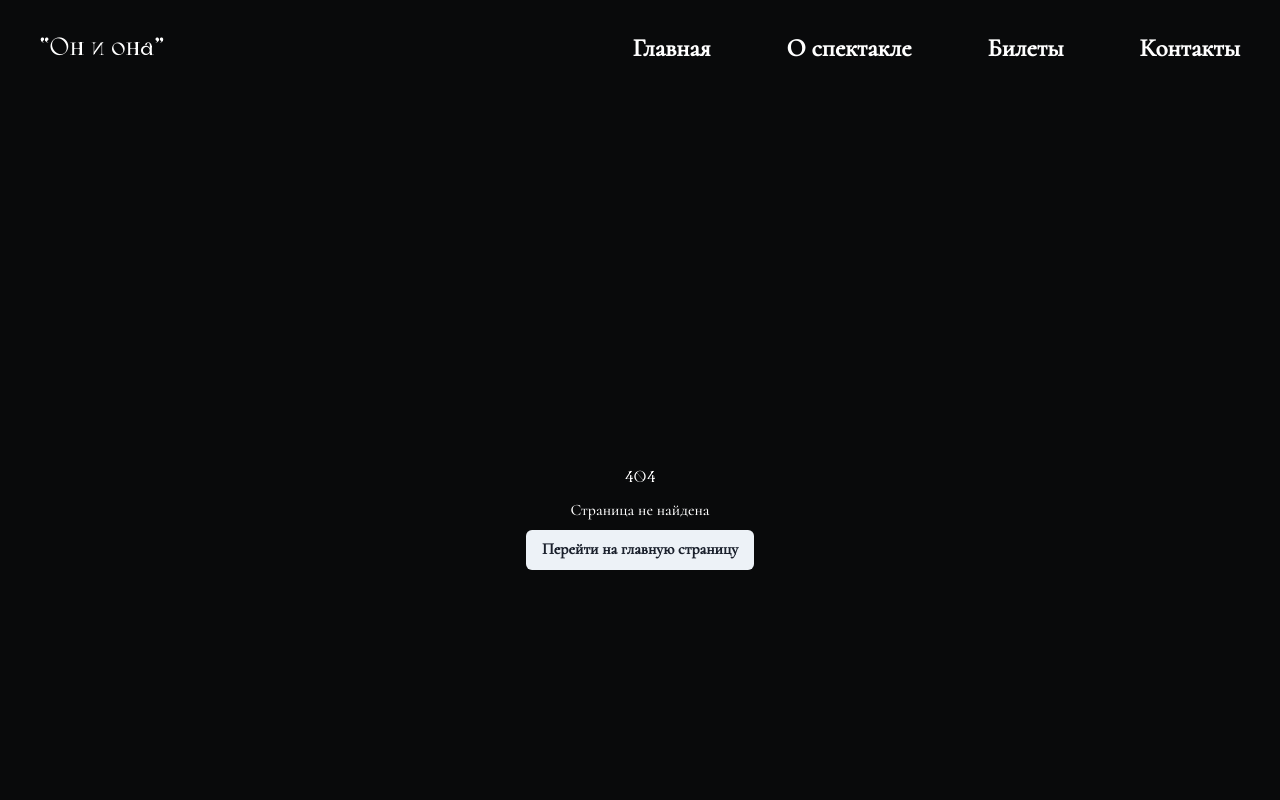
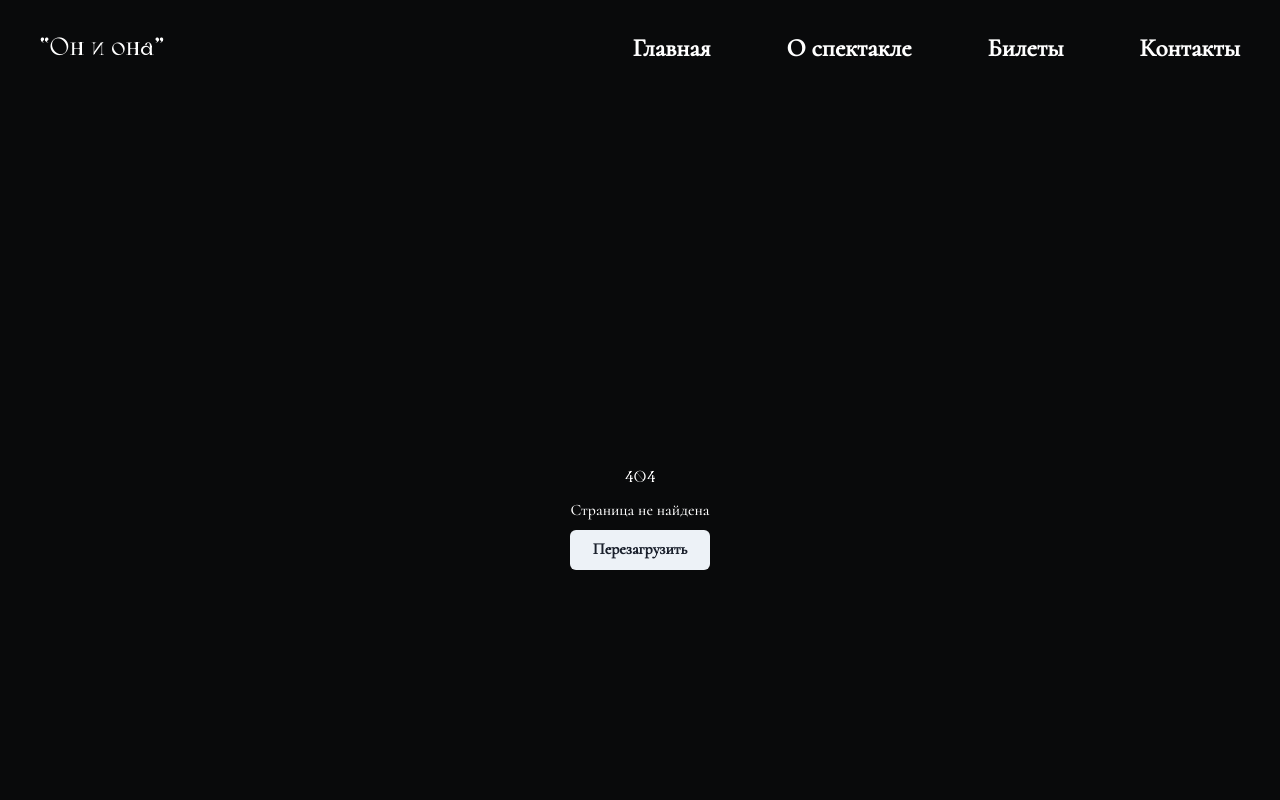
Before and after one commit to petrosyyaann/lovestorytheater, a React (Vite) app: page / in a window 1280 px wide. Shown: the top 800 px of the page. Built offline with nearby package versions, Linux system fonts and the light colour scheme; a web font is replaced by a local one.

Commit message:
Update Page404.tsx

```diff
--- a/src/pages/Page404.tsx
+++ b/src/pages/Page404.tsx
@@ -8,7 +8,7 @@ export const Page404 = () => {
         <Text fontFamily='Calypso'>404</Text>
         <Text>Страница не найдена</Text>
         <Button as={Link} to='/' colorScheme='gray'>
-          Перейти на главную страницу
+          Перезагрузить
         </Button>
       </Stack>
     </Center>
```
